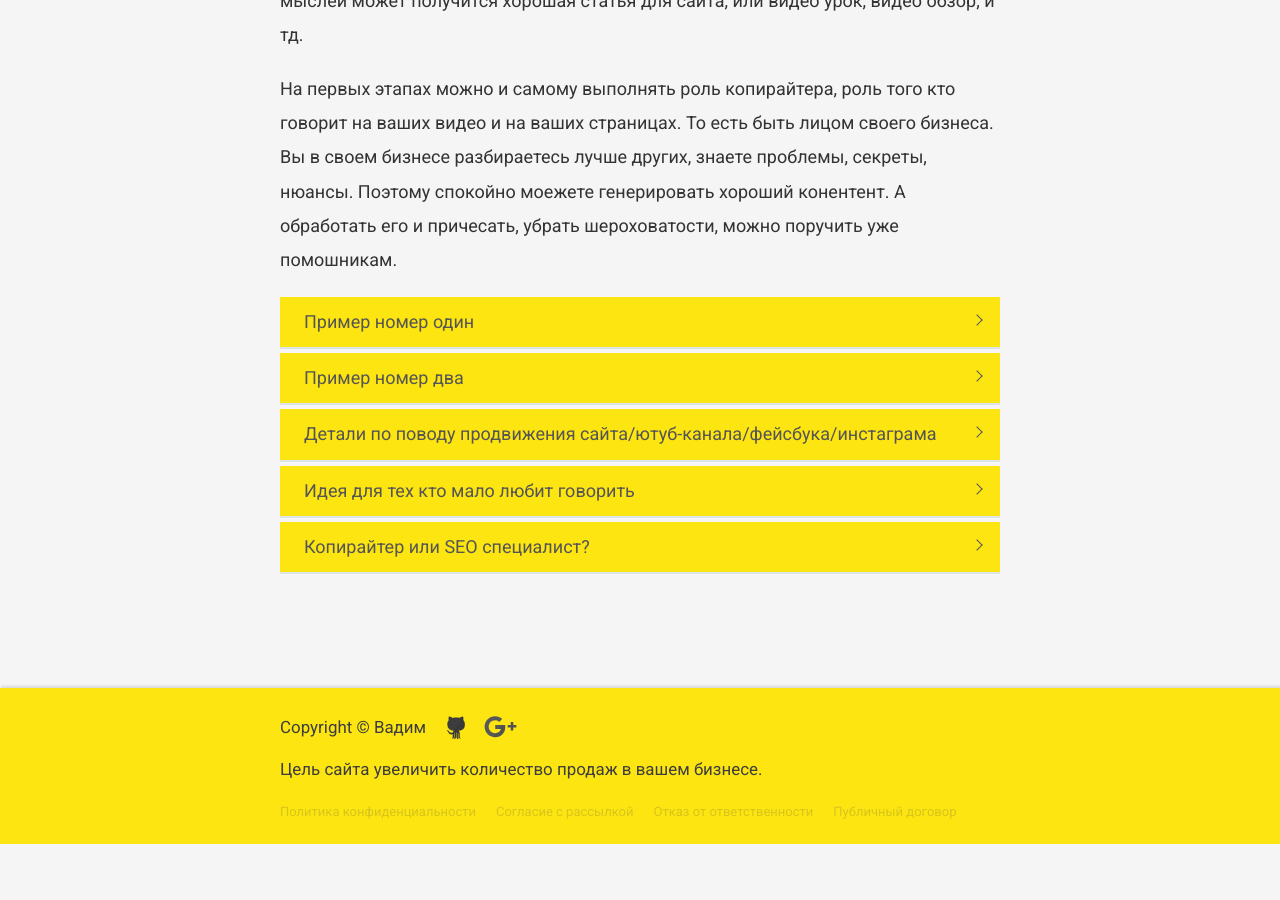
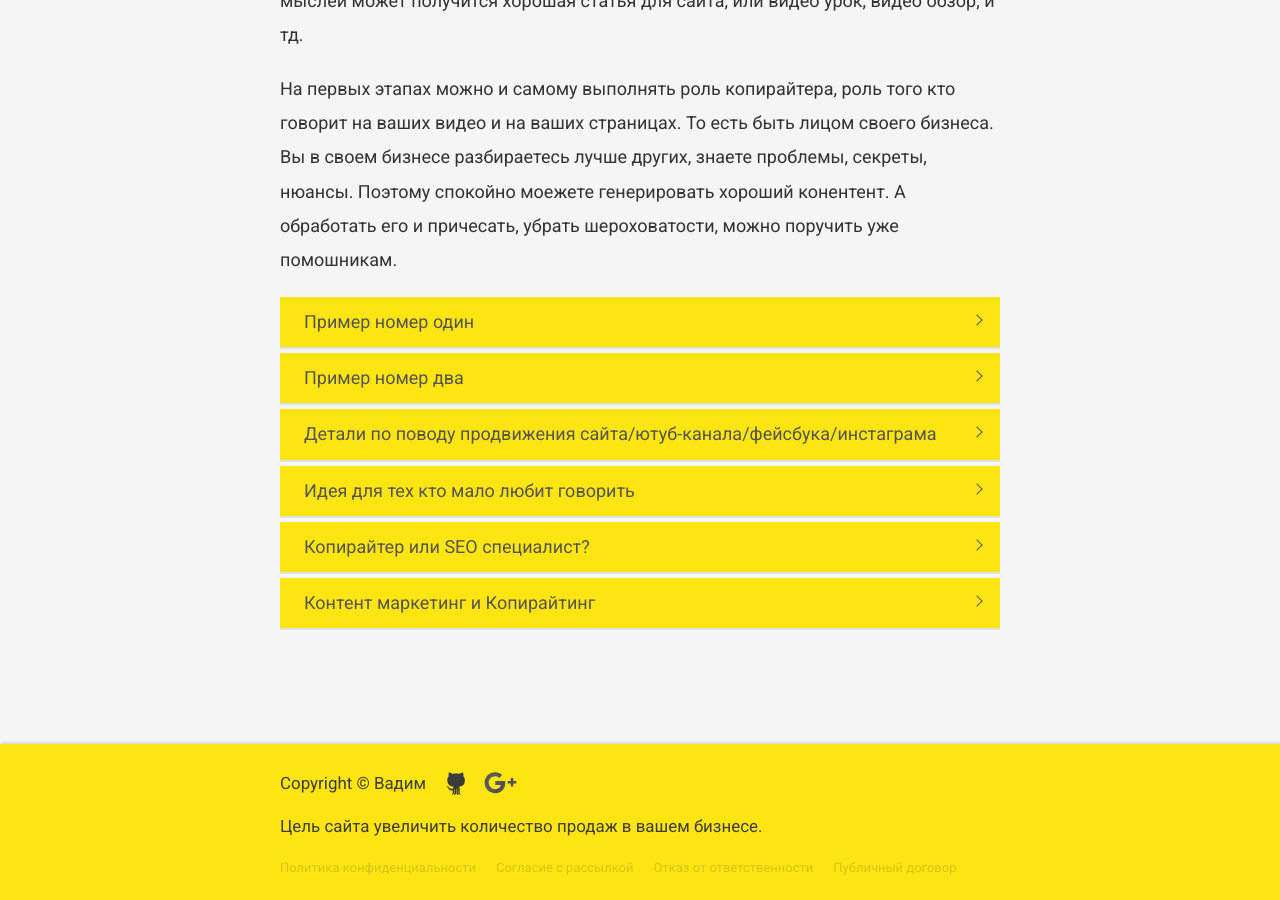
Before and after one commit to VadymVolos/vadymvolos.github.io, a Jekyll site: the page built from _posts/digital-marketing/2017-04-03-gde-nayti-horoshego-kopiraytera.md, in a window 1280 px wide and 900 px high, scrolled down 2488 px. Built offline with Jekyll 4.4.1, drawn with Linux system fonts in a browser that asks for light colours; nearby versions of some CDN libraries; comment, search, counter and statistics services are not loaded; before the commit the page ends 3332 px from its top, so only the background shows below that.

Commit message:
Update 2017-04-03-gde-nayti-horoshego-kopiraytera.md

```diff
--- a/_posts/digital-marketing/2017-04-03-gde-nayti-horoshego-kopiraytera.md
+++ b/_posts/digital-marketing/2017-04-03-gde-nayti-horoshego-kopiraytera.md
@@ -91,6 +91,15 @@
 </p>
 		</div>
 	</li>
+	<li class="accordion-li">
+		<a class="accordion-a"><h3>Контент маркетинг и Копирайтинг</h3></a>
+		<div class="accordion-content">
+		<p>
+		На западе копирайтинг назвывается более продвинутым словом "Контент маркетинг" (Контент маркетолог), задача контент маркетинга создавать контент для сайта, соц сетей, ютуб канала, инстаграма, и тд, отталкиваясь о тех целей которые нужно достичь. Контент маркетинг это инструмент для достижения целей, ставим цели, и от цели уже принимаем решение какой тип контента нам подходит, и заранее предусматриваем как мы будем этот контент распространять. Контент маркетинг выстраивает отношения учитывая нужные задачи по коныверсии, пердлагать сделать конверсию не обязательно в в первом видео, аможно разогреть, дат ьполезность, и например в пятом предложать совершить нужную вам конверсию (покупка, запись на мастеркласс, пройти опрос, и тп).
+Чтоб давать правильный контент, нужно изучать свою аудиторию, общатся с аудиторией, тем самым будет понимание в их потребносятх, их целях, проблемах, тем самым можно будет более удачно создать кнотент которые нужен и важен вашей аудитории. Временным копирайтером тут не отделатся, нужна команда из людей которые будут создават ьправильный контент, изучат ьваш продукт, записыват ьвидео про ваш продукт, и тд.
+		</p>
+		</div>
+	</li>
 
 
 <!--
```
